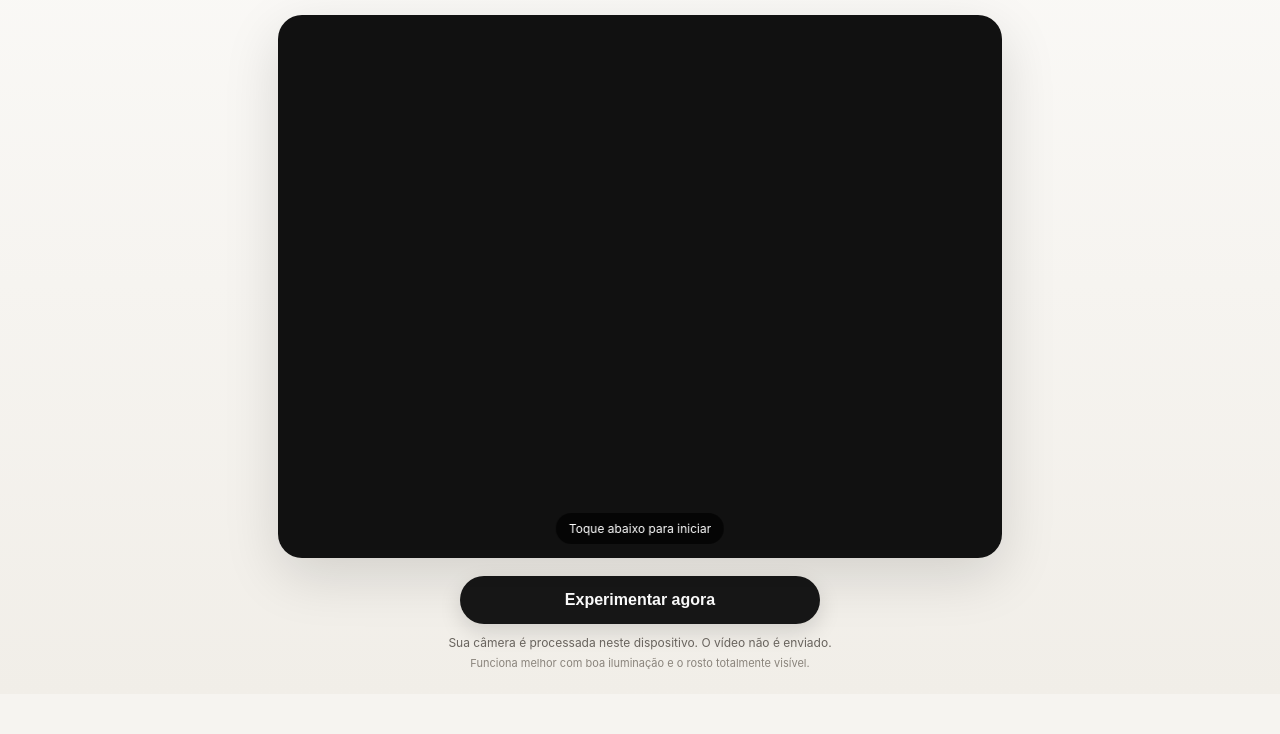
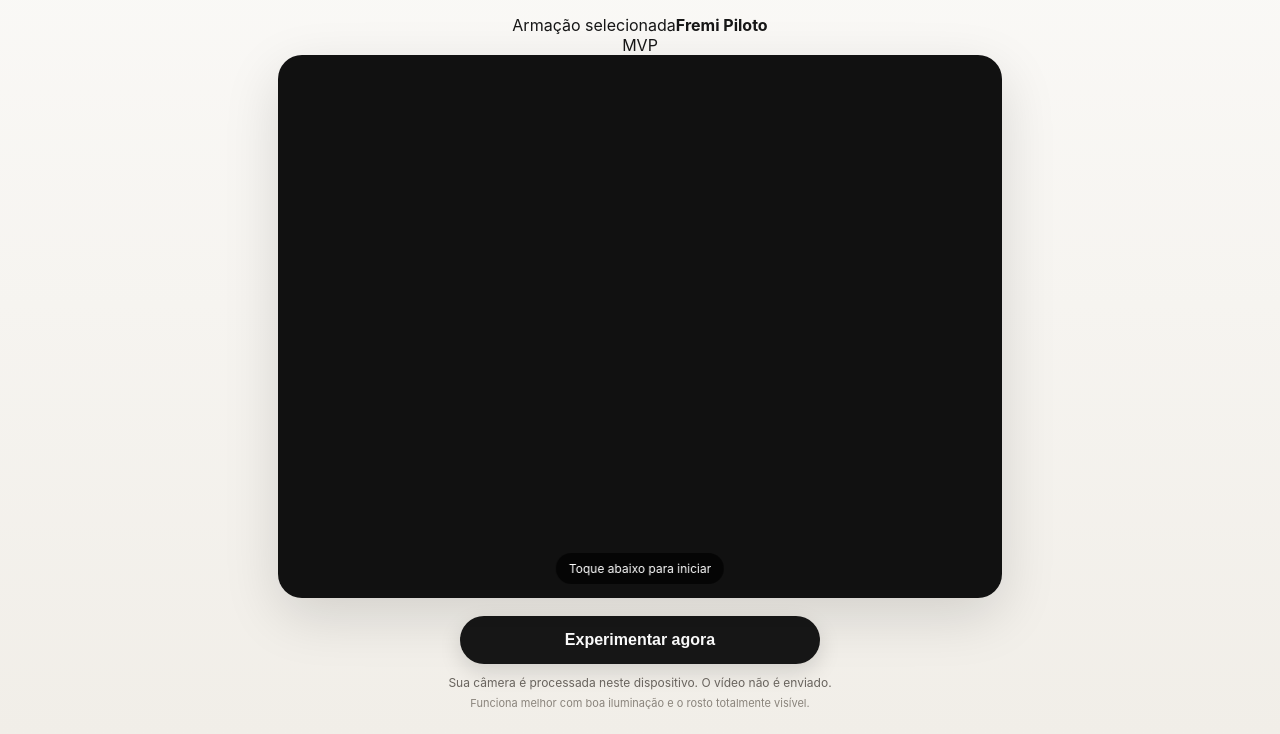
Before and after one commit to dgrangestao-ops/virtual-tryon, a website built with Vite: page index.html in a window 1280 px wide. Shown: the part 126-860 px from the top of the page. Before the commit the page ends 820 px from the top, so only its background shows below. Built offline with nearby package versions, Linux system fonts and the light colour scheme.

Commit message:
Adiciona identificacao da armacao ativa no provador

```diff
--- a/index.html
+++ b/index.html
@@ -15,6 +15,10 @@
       <h1>Experimente no seu rosto</h1>
       <p>Veja como a armação fica em você, ao vivo.</p>
     </header>
+    <div class="product-bar">
+      <div><span class="eyebrow">Armação selecionada</span><strong id="product-name">Fremi Piloto</strong></div>
+      <span class="pilot-badge">MVP</span>
+    </div>
     <div class="stage">
       <div class="mirror-layer">
         <video id="camera" autoplay playsinline muted></video>
```
